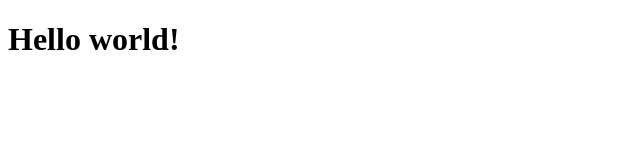
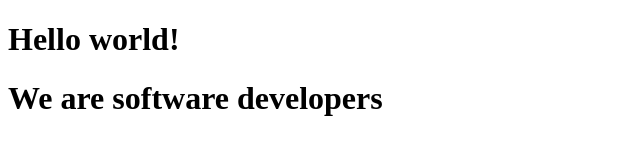
Before and after one commit to fahdrahali/microverse-trial, a plain HTML site: page index.html in a window 1280 px wide. Shown: the whole page, without its empty margins (0-640 px from the left). Drawn offline with Linux system fonts and the light colour scheme.

Commit message:
new change is made

```diff
--- a/index.html
+++ b/index.html
@@ -8,5 +8,6 @@
 </head>
 <body>
     <h1>Hello world!</h1>
+    <h1>We are software developers</h1>
 </body>
 </html>
```
